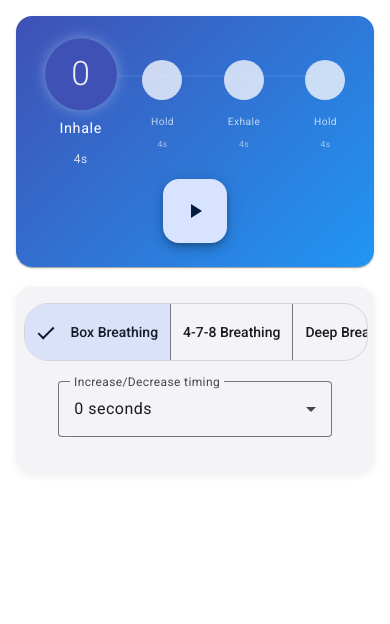
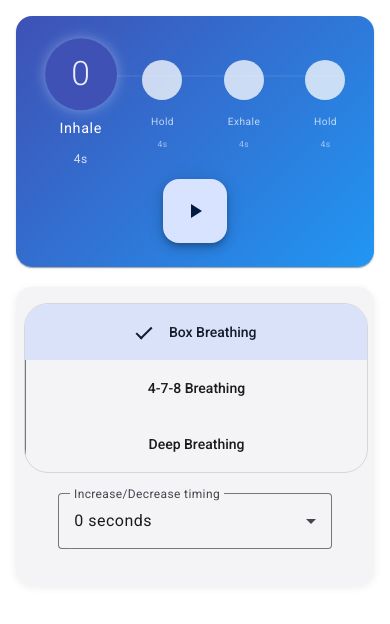
Before and after one commit to ncpenn/angular-breathing, an Angular app: page / in a window 390 px wide. Shown: the top 624 px of the page. Built offline with nearby package versions, Linux system fonts and the light colour scheme.

Commit message:
mobile fix for group toggle

```diff
--- a/src/components/breathing-app/breathing-app.component.scss
+++ b/src/components/breathing-app/breathing-app.component.scss
@@ -89,4 +89,7 @@
   .phase-card {
     padding: 8px 0;
   }
+  .pattern-selection .mat-button-toggle-group {
+    display: grid;
+  }
 }
```
